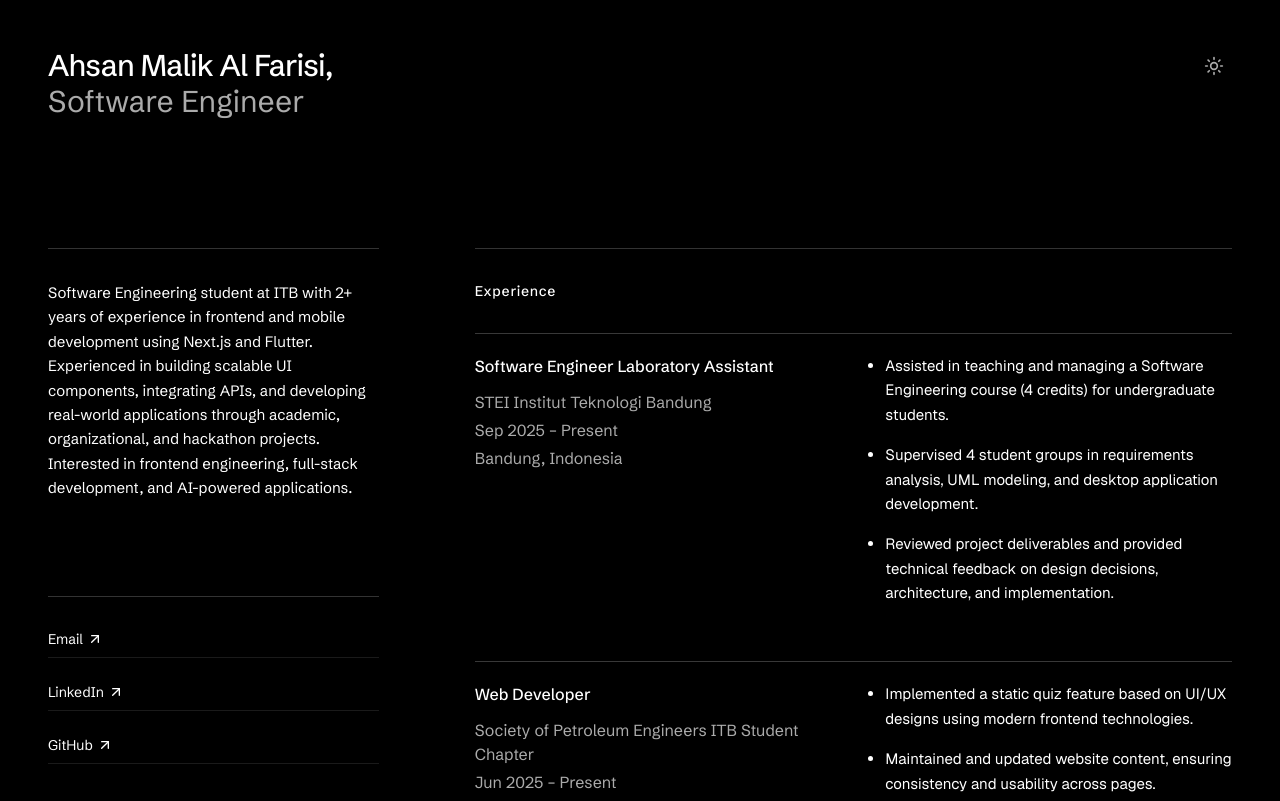
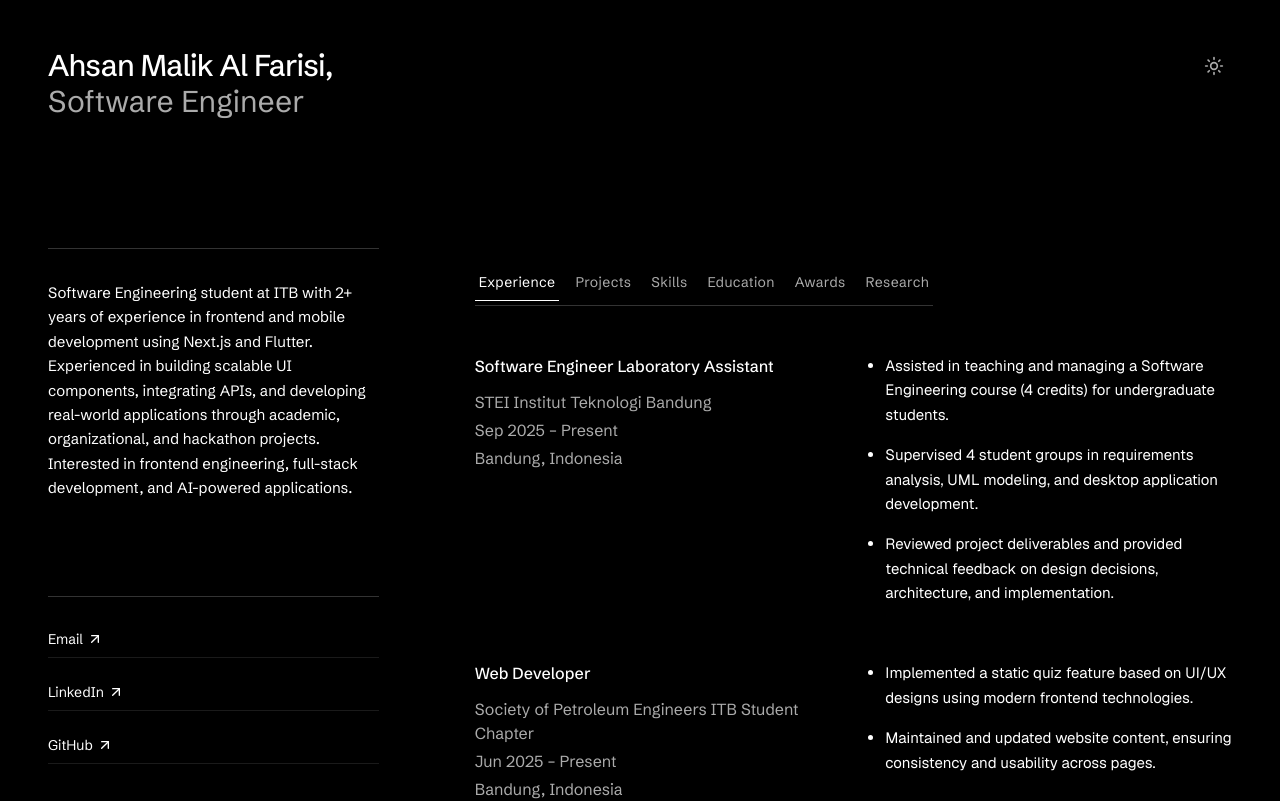
Before and after one commit to ahsuunn/portfolio, a Next.js app: page / in a window 1280 px wide. Shown: the top 801 px of the page. Built offline with nearby package versions, Linux system fonts and the light colour scheme.

Commit message:
feat: new section tab styling

```diff
--- a/app/components/AwardsSection.tsx
+++ b/app/components/AwardsSection.tsx
@@ -7,10 +7,6 @@ interface Props {
 export default function AwardsSection({ awards }: Props) {
   return (
     <section>
-      <div className="h-px w-full bg-black dark:bg-white/20 mb-8" />
-      <h2 className="text-sm font-medium  tracking-wider text-gray-700 dark:text-[#ABABAB] mb-12">
-        Honors &amp; Awards
-      </h2>
 
       <div className="space-y-10">
         {awards.map((award) => (
--- a/app/components/EducationSection.tsx
+++ b/app/components/EducationSection.tsx
@@ -7,11 +7,6 @@ interface Props {
 export default function EducationSection({ education }: Props) {
   return (
     <section>
-      <div className="h-px w-full bg-black dark:bg-white/20 mb-8" />
-      <h2 className="text-sm font-medium  tracking-wider text-gray-600 dark:text-[#ABABAB] mb-12">
-        Education
-      </h2>
-
       <div className="grid grid-cols-1 md:grid-cols-2 gap-8">
         <div>
           <h3 className="text-[15px] font-medium mb-1">{education.institution}</h3>
--- a/app/components/ExperienceSection.tsx
+++ b/app/components/ExperienceSection.tsx
@@ -7,15 +7,9 @@ interface Props {
 export default function ExperienceSection({ jobs }: Props) {
   return (
     <section>
-      <div className="h-px w-full bg-black dark:bg-white/20 mb-8" />
-      <h2 className="text-sm font-medium tracking-wider text-gray-600 dark:text-white mb-8">
-        Experience
-      </h2>
-
       <div className="space-y-14">
         {jobs.map((job) => (
           <div key={`${job.company}-${job.period}`}>
-            <div className="h-px w-full bg-black dark:bg-[#383838] mb-5" />
             <div className="grid grid-cols-1 md:grid-cols-2 gap-8">
               <div>
                 <h3 className="text-md font-medium mb-3">{job.role}</h3>
--- a/app/components/ProjectsSection.tsx
+++ b/app/components/ProjectsSection.tsx
@@ -7,15 +7,9 @@ interface Props {
 export default function ProjectsSection({ projects }: Props) {
   return (
     <section>
-      <div className="h-px w-full bg-black dark:bg-white/20 mb-8" />
-      <h2 className="text-sm font-medium tracking-wider text-gray-600 dark:text-white mb-8">
-        Projects
-      </h2>
-
       <div className="space-y-16">
         {projects.map((project) => (
           <div key={project.name}>
-            <div className="h-px w-full bg-black dark:bg-[#383838] mb-5" />
           <div  className="grid grid-cols-1 md:grid-cols-2 gap-8">
             <div>
               <h3 className="text-md font-medium mb-3">{project.name}</h3>
--- a/app/components/ResearchSection.tsx
+++ b/app/components/ResearchSection.tsx
@@ -8,11 +8,6 @@ interface Props {
 export default function ResearchSection({ research }: Props) {
   return (
     <section>
-      <div className="h-px w-full bg-black dark:bg-white/20 mb-8" />
-      <h2 className="text-sm font-medium tracking-wider text-gray-700 dark:text-[#ABABAB] mb-12">
-        Research
-      </h2>
-
       <div className="space-y-10">
         {research.map((paper) => (
           <div key={paper.url} className="grid grid-cols-1 gap-8">
--- /dev/null
+++ b/app/components/SectionsTabs.tsx
@@ -0,0 +1,118 @@
+'use client';
+
+import { useMemo } from 'react';
+import { usePathname, useRouter, useSearchParams } from 'next/navigation';
+import ExperienceSection from './ExperienceSection';
+import ProjectsSection from './ProjectsSection';
+import SkillsSection from './SkillsSection';
+import EducationSection from './EducationSection';
+import AwardsSection from './AwardsSection';
+import ResearchSection from './ResearchSection';
+import ScrollReveal from './ScrollReveal';
+import type {
+  Award,
+  Education,
+  Job,
+  Project,
+  Research,
+  SectionTabId,
+  Skills,
+} from '../lib/types';
+import { sectionTabIds } from '../lib/types';
+
+interface Props {
+  jobs: Job[];
+  projects: Project[];
+  skills: Skills;
+  education: Education;
+  awards: Award[];
+  research: Research[];
+}
+
+const tabLabels: Record<SectionTabId, string> = {
+  experience: 'Experience',
+  projects: 'Projects',
+  skills: 'Skills',
+  education: 'Education',
+  awards: 'Awards',
+  research: 'Research',
+};
+
+function isSectionTabId(value: string | null): value is SectionTabId {
+  return value !== null && sectionTabIds.includes(value as SectionTabId);
+}
+
+export default function SectionsTabs({ jobs, projects, skills, education, awards, research }: Props) {
+  const router = useRouter();
+  const pathname = usePathname();
+  const searchParams = useSearchParams();
+
+  const activeTab = isSectionTabId(searchParams.get('section'))
+    ? searchParams.get('section')
+    : 'experience';
+
+  const activePanel = useMemo(() => {
+    switch (activeTab) {
+      case 'experience':
+        return <ExperienceSection jobs={jobs} />;
+      case 'projects':
+        return <ProjectsSection projects={projects} />;
+      case 'skills':
+        return <SkillsSection skills={skills} />;
+      case 'education':
+        return <EducationSection education={education} />;
+      case 'awards':
+        return <AwardsSection awards={awards} />;
+      case 'research':
+        return <ResearchSection research={research} />;
+      default:
+        return <ExperienceSection jobs={jobs} />;
+    }
+  }, [activeTab, awards, education, jobs, projects, research, skills]);
+
+  const handleTabChange = (tabId: SectionTabId) => {
+    const nextParams = new URLSearchParams(searchParams.toString());
+    nextParams.set('section', tabId);
+    router.replace(`${pathname}?${nextParams.toString()}`, { scroll: false });
+  };
+
+  return (
+    <div>
+      <div className="sticky top-0  z-20 -mx-2 px-2 py-4 mb-8 bg-white dark:bg-black">
+        <div className="overflow-x-auto [scrollbar-width:none] [-ms-overflow-style:none] [&::-webkit-scrollbar]:hidden">
+          <div
+            className="inline-flex min-w-max items-center gap-3 border-b border-black/20 dark:border-white/20 pb-1"
+            role="tablist"
+            aria-label="Portfolio sections"
+          >
+            {sectionTabIds.map((tabId) => {
+              const selected = activeTab === tabId;
+              return (
+                <button
+                  key={tabId}
+                  type="button"
+                  role="tab"
+                  id={`tab-${tabId}`}
+                  aria-selected={selected}
+                  aria-controls={`panel-${tabId}`}
+                  onClick={() => handleTabChange(tabId)}
+                  className={`shrink-0 px-1 py-2 text-sm tracking-wide transition-colors duration-200 border-b ${
+                    selected
+                      ? 'text-black dark:text-white border-black dark:border-white'
+                      : 'text-gray-600 dark:text-[#ABABAB] border-transparent hover:text-black dark:hover:text-white'
+                  } focus-visible:outline-none focus-visible:ring-2 focus-visible:ring-black/60 dark:focus-visible:ring-white/60`}
+                >
+                  {tabLabels[tabId]}
+                </button>
+              );
+            })}
+          </div>
+        </div>
+      </div>
+
+      <div role="tabpanel" id={`panel-${activeTab}`} aria-labelledby={`tab-${activeTab}`}>
+        <ScrollReveal key={activeTab}>{activePanel}</ScrollReveal>
+      </div>
+    </div>
+  );
+}
--- a/app/components/SkillsSection.tsx
+++ b/app/components/SkillsSection.tsx
@@ -35,9 +35,6 @@ export default function SkillsSection({ skills }: Props) {
   return (
     <section>
       <div className="h-px w-full bg-black dark:bg-white/20 mb-8" />
-      <h2 className="text-sm font-medium tracking-wider text-black dark:text-white mb-8">
-        Skills
-      </h2>
 
       {/* Hard Skills — icon grid */}
       <div className="mb-14">
--- a/app/lib/types.ts
+++ b/app/lib/types.ts
@@ -51,3 +51,14 @@ export interface Research {
   coursework: string;
   url: string;
 }
+
+export const sectionTabIds = [
+  'experience',
+  'projects',
+  'skills',
+  'education',
+  'awards',
+  'research',
+] as const;
+
+export type SectionTabId = (typeof sectionTabIds)[number];
--- a/app/page.tsx
+++ b/app/page.tsx
@@ -1,13 +1,7 @@
 import Link from 'next/link';
 import Header from './components/Header';
 import Sidebar from './components/Sidebar';
-import ExperienceSection from './components/ExperienceSection';
-import ProjectsSection from './components/ProjectsSection';
-import SkillsSection from './components/SkillsSection';
-import EducationSection from './components/EducationSection';
-import AwardsSection from './components/AwardsSection';
-import ResearchSection from './components/ResearchSection';
-import ScrollReveal from './components/ScrollReveal';
+import SectionsTabs from './components/SectionsTabs';
 import {
   getProfile,
   getExperience,
@@ -41,13 +35,15 @@ export default async function Portfolio() {
           github={profile.github}
         />
 
-        <div className="lg:col-span-8 space-y-20 md:space-y-32">
-          <ScrollReveal><ExperienceSection jobs={jobs} /></ScrollReveal>
-          <ScrollReveal delay={0.05}><ProjectsSection projects={projects} /></ScrollReveal>
-          <ScrollReveal delay={0.05}><SkillsSection skills={skills} /></ScrollReveal>
-          <ScrollReveal delay={0.05}><EducationSection education={education} /></ScrollReveal>
-          <ScrollReveal delay={0.05}><AwardsSection awards={awards} /></ScrollReveal>
-          <ScrollReveal delay={0.05}><ResearchSection research={research} /></ScrollReveal>
+        <div className="lg:col-span-8">
+          <SectionsTabs
+            jobs={jobs}
+            projects={projects}
+            skills={skills}
+            education={education}
+            awards={awards}
+            research={research}
+          />
 
           <footer className="pt-12 pb-32">
             <div className="h-px w-full bg-black dark:bg-white/20 mb-8" />
```
